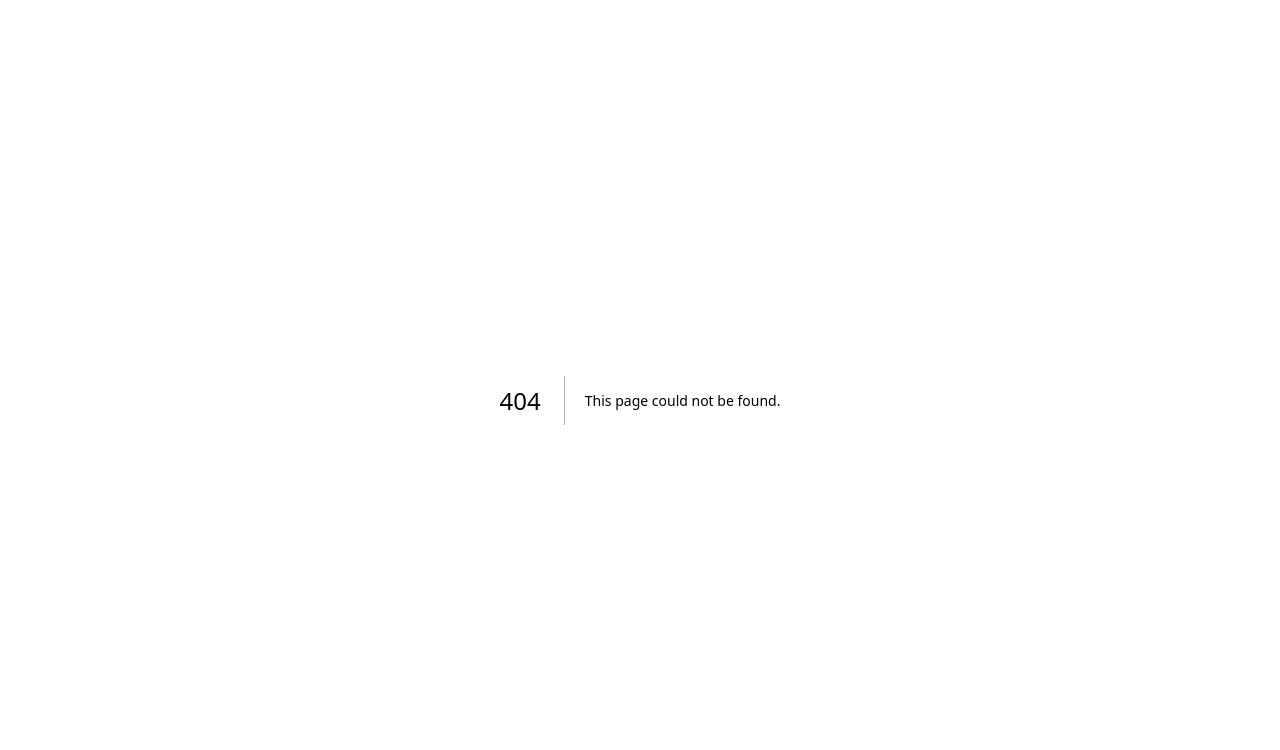
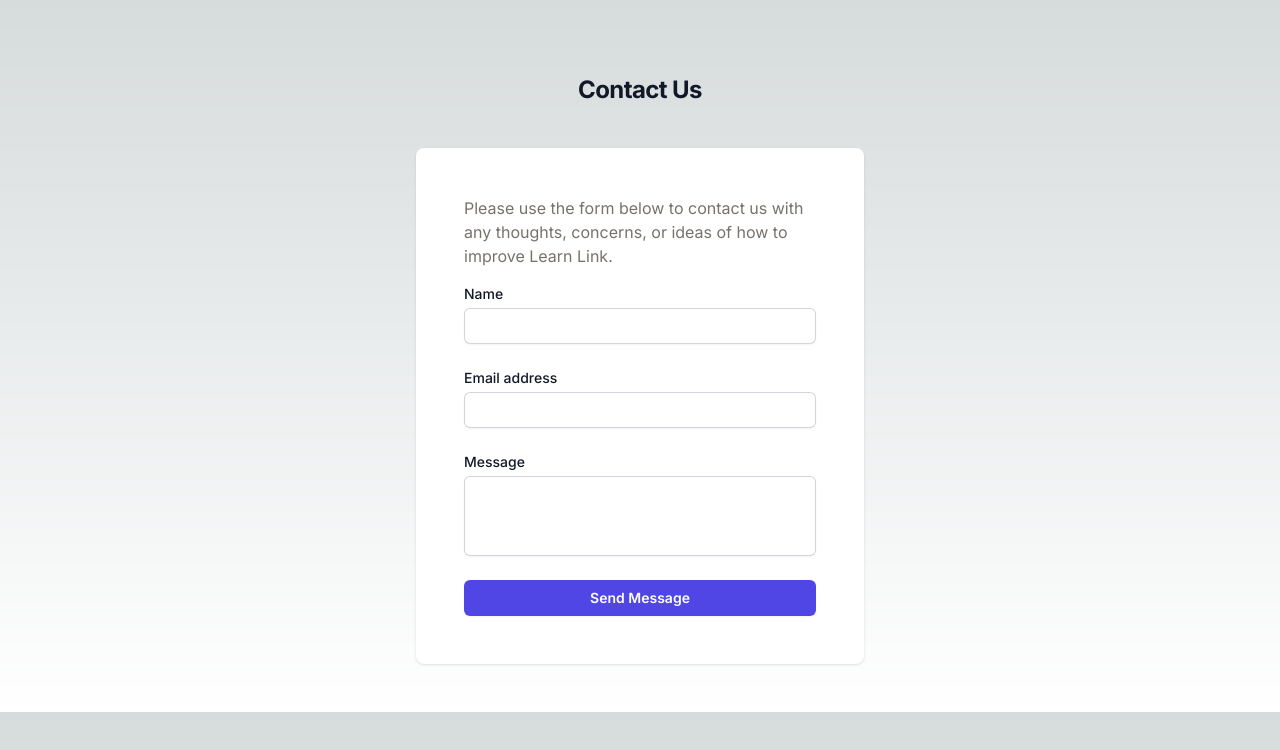
Before and after one commit to jsoto007/learn-link, a Next.js app in the folder client/: page /contact in a window 1280 px wide. Before the commit this address had no page. Shown: the top 750 px of the page. Built offline with nearby package versions, Linux system fonts and the light colour scheme.

Commit message:
creating a new branch as the old branch didn't have next/babel installed and was causing issues with using React

```diff
--- /dev/null
+++ b/client/src/app/aboutus/page.jsx
@@ -0,0 +1,31 @@
+import React from "react";
+
+export default function AboutUs() {
+  return (
+    <main className="flex min-h-full flex-1 flex-col justify-center py-12 sm:px-6 lg:px-8">
+      <div className="sm:mx-auto sm:w-full sm:max-w-md">
+      {/* <img
+        className="mx-auto h-10 w-auto"
+        src="https://tailwindui.com/img/logos/mark.svg?color=indigo&shade=600"
+        alt="Your Company"
+      /> */}
+      <h2 className="mt-6 text-center text-2xl font-bold leading-9 tracking-tight text-gray-900">
+        About Us
+      </h2>
+      <div className="mt-10 sm:mx-auto sm:w-full sm:max-w-[480px]">
+        <div className="bg-white px-6 py-12 shadow sm:rounded-lg sm:px-12">
+          <p className="text-stone-500">Lorem ipsum dolor sit amet, consectetur adipisicing elit. Quisquam natus
+            saepe harum. Saepe adipisci doloremque, iusto officiis nulla modi, officia
+            in praesentium ullam animi eum accusamus consequuntur quibusdam facilis voluptatum.</p>
+          <div className="flex flex-col mt-6">
+            <p className="text-black">Project Manager: <a className="text-stone-500" href="">Sterling Barton</a></p>
+            <p className="text-black">UX/UI Design: <a className="text-stone-500" href="">Nathalia Andrade</a></p>
+            <p className="text-black">Frontend Engineers: <a className="text-stone-500" href="">Sterling Barton</a>, <a className="text-stone-500" href="">Jose Soto</a>, <a className="text-stone-500" href="">John Mook</a></p>
+            <p className="text-black">Backend Engineers: <a className="text-stone-500" href="">Macolister Bispo</a>, <a className="text-stone-500" href="">Nicholas Martin</a></p>
+          </div>
+        </div>
+      </div>
+      </div>
+    </main>
+  )
+}
--- /dev/null
+++ b/client/src/app/contact/page.jsx
@@ -0,0 +1,100 @@
+'use client'
+import React, { useState } from 'react'
+
+export default function Contact() {
+    const [isSent, setIsSent] = useState(false)
+  return (
+    <main className="flex min-h-full flex-1 flex-col justify-center py-12 sm:px-6 lg:px-8">
+    <div className="sm:mx-auto sm:w-full sm:max-w-md">
+    {/* <img
+      className="mx-auto h-10 w-auto"
+      src="https://tailwindui.com/img/logos/mark.svg?color=indigo&shade=600"
+      alt="Your Company"
+    /> */}
+    <h2 className="mt-6 text-center text-2xl font-bold leading-9 tracking-tight text-gray-900">
+      Contact Us
+    </h2>
+    <div className="mt-10 sm:mx-auto sm:w-full sm:max-w-[480px]">
+      <div className="bg-white px-6 py-12 shadow sm:rounded-lg sm:px-12">
+        <p className="text-stone-500 mb-4">Please use the form below to contact us with any thoughts, concerns, or ideas of how to improve Learn Link.</p>
+          <form className="space-y-6" action="#" method="POST">
+          <div>
+            <label htmlFor="name" className="block text-sm font-medium text-gray-900">
+              Name
+            </label>
+            <div className="mt-1">
+              <input
+                id="name"
+                name="name"
+                type="text"
+                required
+                className="block w-full rounded-md border-0 py-1.5 text-gray-900 shadow-sm ring-1 ring-inset ring-gray-300 placeholder:text-gray-400 focus:ring-2 focus:ring-inset focus:ring-indigo-600 sm:text-sm sm:leading-6"
+              />
+            </div>
+          </div>
+
+          <div>
+            <label htmlFor="email" className="block text-sm font-medium text-gray-900">
+              Email address
+            </label>
+            <div className="mt-1">
+              <input
+                id="email"
+                name="email"
+                type="email"
+                autoComplete="email"
+                required
+                className="block w-full rounded-md border-0 py-1.5 text-gray-900 shadow-sm ring-1 ring-inset ring-gray-300 placeholder:text-gray-400 focus:ring-2 focus:ring-inset focus:ring-indigo-600 sm:text-sm sm:leading-6"
+              />
+            </div>
+          </div>
+
+          <div>
+            <label htmlFor="message" className="block text-sm font-medium text-gray-900">
+              Message
+            </label>
+            <div className="mt-1">
+              <textbox
+                id="message"
+                name="message"
+                required
+                className="h-20 block w-full rounded-md border-0 py-1.5 text-gray-900 shadow-sm ring-1 ring-inset ring-gray-300 placeholder:text-gray-400 focus:ring-2 focus:ring-inset focus:ring-indigo-600 sm:text-sm sm:leading-6"
+              />
+            </div>
+          </div>
+
+          {/* <div className="flex items-center justify-between">
+            <div className="flex items-center">
+              <input
+                id="remember-me"
+                name="remember-me"
+                type="checkbox"
+                className="h-4 w-4 rounded border-gray-300 text-indigo-600 focus:ring-indigo-600"
+              />
+              <label htmlFor="remember-me" className="ml-3 block text-sm leading-6 text-gray-900">
+                Remember me
+              </label>
+            </div>
+
+            <div className="text-sm leading-6">
+              <a href="#" className="font-semibold text-indigo-600 hover:text-indigo-500">
+                Forgot password?
+              </a>
+            </div>
+          </div> */}
+
+          <div>
+            <button
+              type="submit"
+              className="flex w-full justify-center rounded-md bg-indigo-600 px-3 py-1.5 text-sm font-semibold leading-6 text-white shadow-sm hover:bg-indigo-500 focus-visible:outline focus-visible:outline-2 focus-visible:outline-offset-2 focus-visible:outline-indigo-600"
+            >
+              Send Message
+            </button>
+          </div>
+        </form>
+      </div>
+    </div>
+    </div>
+  </main>
+  )
+}
```
